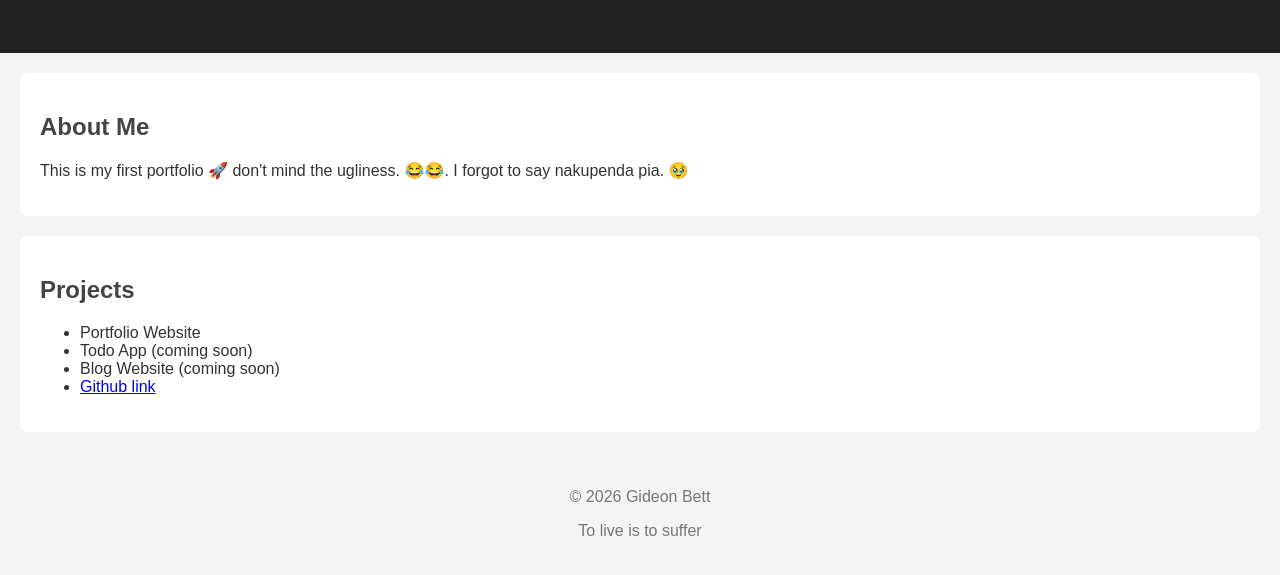
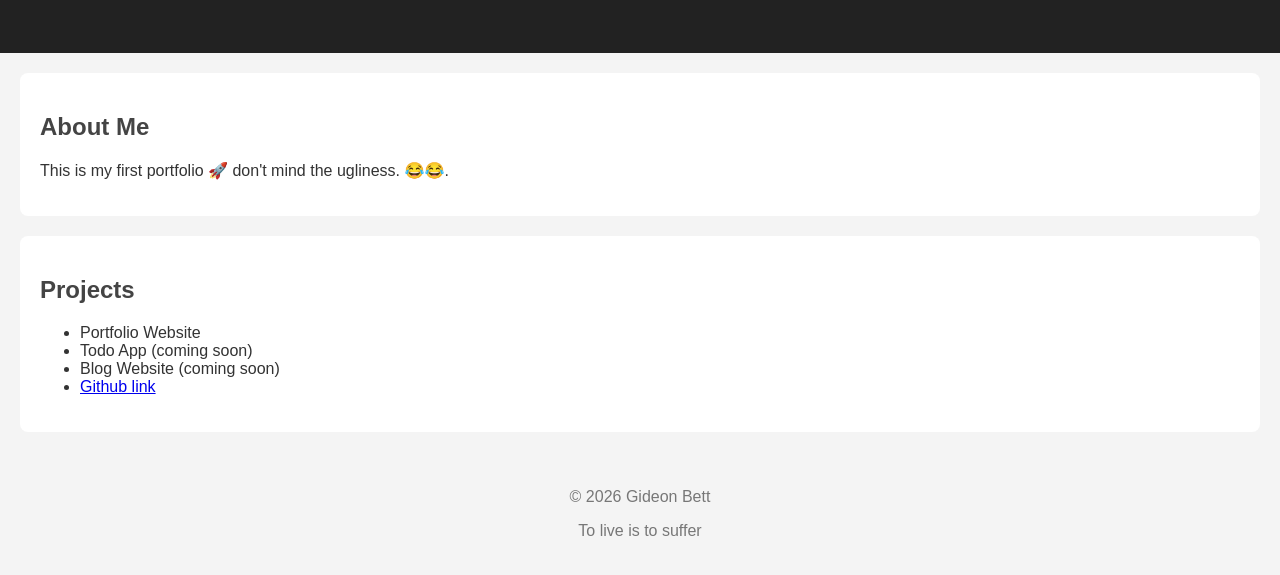
Before and after one commit to dionbett/Portfolio-web, a plain HTML site: page index.html in a window 1280 px wide. Shown: the part 141-716 px from the top of the page. Drawn offline with Linux system fonts and the light colour scheme.

Commit message:
Update index.html

```diff
--- a/index.html
+++ b/index.html
@@ -16,7 +16,7 @@
   <section>
     <h2>About Me</h2>
     <p>
-      This is my first portfolio 🚀 don't mind the ugliness. 😂😂. I forgot to say nakupenda pia. 🥹
+      This is my first portfolio 🚀 don't mind the ugliness. 😂😂.
     </p>
   </section>
 
```
